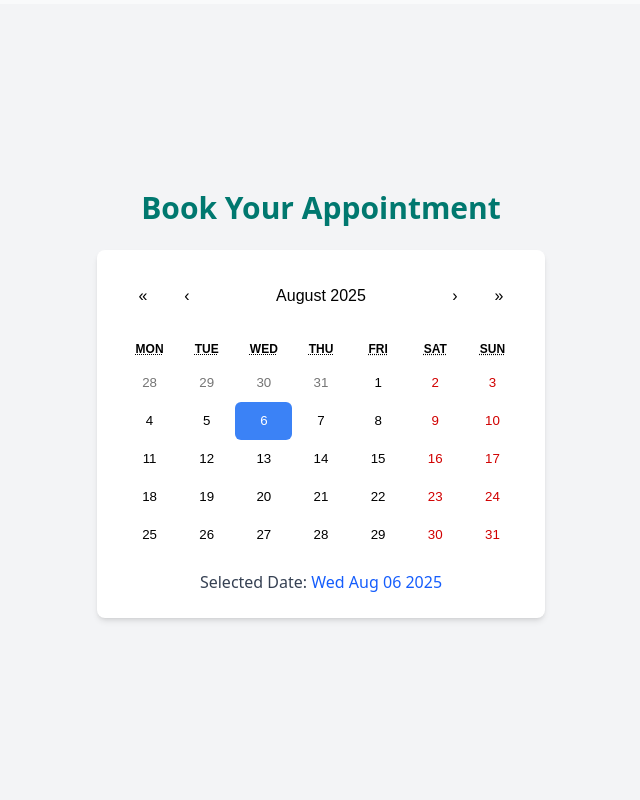
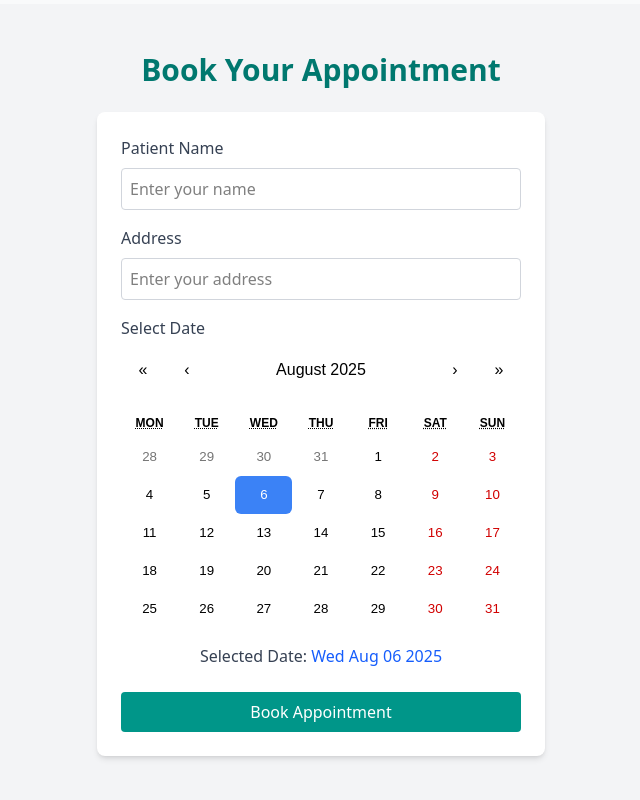
Before and after one commit to lokeshbhaskar/kaushalyaClin, a React (Vite) app: page / in a window 1280 px wide. Shown: the part 1488-2288 px from the top of the page, without its empty margins (319-959 px from the left). Built offline with nearby package versions, Linux system fonts and the light colour scheme.

Commit message:
Integrate msg

```diff
--- a/src/components/AppointmentCalendar.jsx
+++ b/src/components/AppointmentCalendar.jsx
@@ -1,24 +1,96 @@
-import React, { useState } from 'react';
-import Calendar from 'react-calendar';
-import 'react-calendar/dist/Calendar.css';
+import React, { useState } from "react";
+import Calendar from "react-calendar";
+import "react-calendar/dist/Calendar.css";
 
 const AppointmentCalendar = () => {
   const [date, setDate] = useState(new Date());
+  const [name, setName] = useState("");
+  const [address, setAddress] = useState("");
+
+  const sendToDoctor = () => {
+    if (!name || !address) {
+      alert("⚠️ Please fill in all details before booking.");
+      return;
+    }
+    const BOT_TOKEN = import.meta.env.VITE_TELEGRAM_BOT_TOKEN;
+    const CHAT_ID = import.meta.env.VITE_TELEGRAM_CHAT_ID;
+    const message = `
+📅 *New Appointment Booked!*
+👤 Name: ${name}
+🏠 Address: ${address}
+📆 Date: ${date.toDateString()}
+🕒 Time: 10:00 AM
+    `;
+
+    fetch(`https://api.telegram.org/bot${BOT_TOKEN}/sendMessage`, {
+      method: "POST",
+      headers: { "Content-Type": "application/json" },
+      body: JSON.stringify({
+        chat_id: CHAT_ID,
+        text: message,
+        parse_mode: "Markdown", // makes message bold/italic
+      }),
+    })
+      .then((res) => res.json())
+      .then((data) => {
+        console.log("Message sent", data);
+        alert("✅ Appointment booked and doctor notified!");
+        setName("");
+        setAddress("");
+      })
+      .catch((err) => {
+        console.error("Error sending message", err);
+        alert("❌ Failed to send message.");
+      });
+  };
 
   return (
     <div className="min-h-screen flex flex-col items-center justify-center bg-gray-100 p-4">
-      <h2 className="text-3xl font-bold mb-6 text-teal-700">Book Your Appointment</h2>
+      <h2 className="text-3xl font-bold mb-6 text-teal-700">
+        Book Your Appointment
+      </h2>
 
       <div className="bg-white p-6 rounded-lg shadow-md w-full max-w-md">
+        <label className="block mb-2 text-gray-700 font-medium">
+          Patient Name
+        </label>
+        <input
+          type="text"
+          placeholder="Enter your name"
+          value={name}
+          onChange={(e) => setName(e.target.value)}
+          className="w-full mb-4 p-2 border border-gray-300 rounded"
+        />
+
+        <label className="block mb-2 text-gray-700 font-medium">Address</label>
+        <input
+          type="text"
+          placeholder="Enter your address"
+          value={address}
+          onChange={(e) => setAddress(e.target.value)}
+          className="w-full mb-4 p-2 border border-gray-300 rounded"
+        />
+
+        <label className="block mb-2 text-gray-700 font-medium">
+          Select Date
+        </label>
         <Calendar
           onChange={setDate}
           value={date}
-          className="rounded-md"
+          className="rounded-md border border-gray-300"
         />
 
         <p className="mt-4 text-center text-gray-700 font-medium">
-          Selected Date: <span className="text-blue-600">{date.toDateString()}</span>
+          Selected Date:{" "}
+          <span className="text-blue-600">{date.toDateString()}</span>
         </p>
+
+        <button
+          onClick={sendToDoctor}
+          className="mt-6 w-full bg-teal-600 text-white py-2 px-4 rounded hover:bg-teal-700 transition"
+        >
+          Book Appointment
+        </button>
       </div>
     </div>
   );
```
Also changed, not shown: 1 other file (tests, documents, lock files or other folders).
